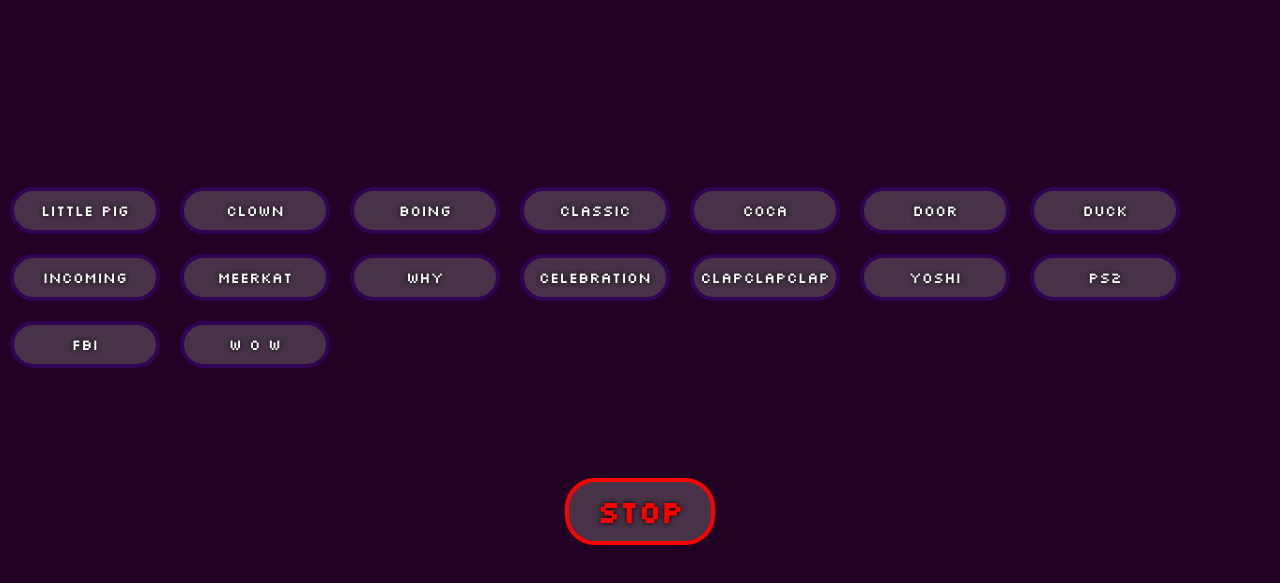
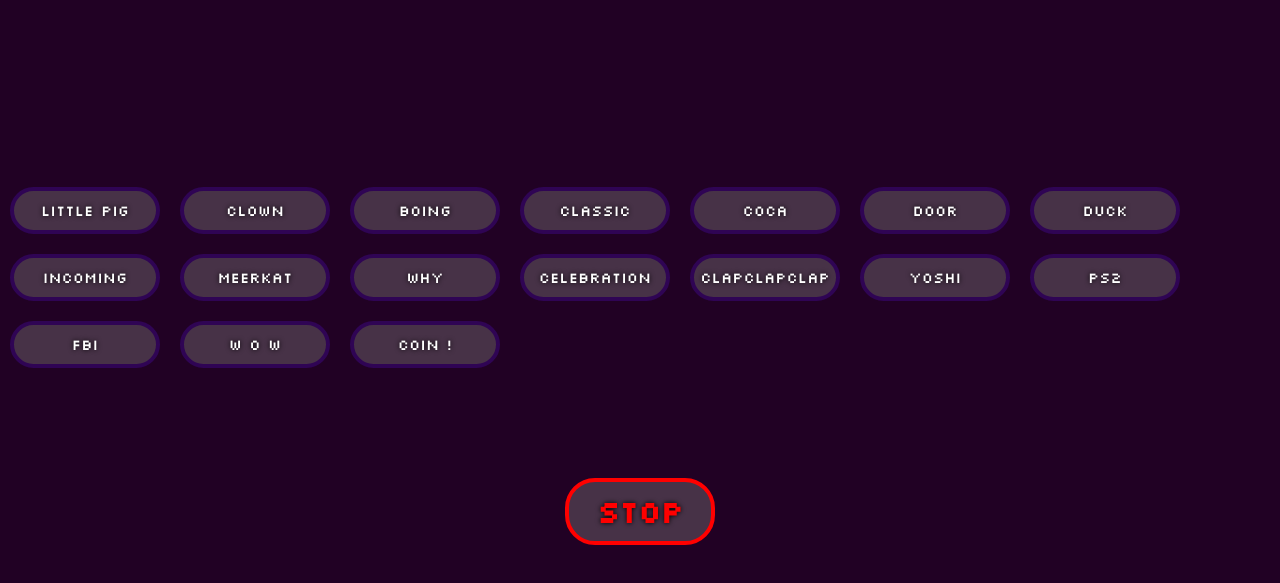
Before and after one commit to DenisDMU/soundfunny, a plain HTML site: page index.html in a window 1280 px wide. Shown: the part 121-704 px from the top of the page. Drawn offline with Linux system fonts and the light colour scheme.

Commit message:
addMario

```diff
--- a/index.html
+++ b/index.html
@@ -28,7 +28,7 @@
     <audio src="audio-src/PS2.mp3" id="PS2"></audio>
     <audio src="audio-src/FBI.mp3" id="FBI"></audio>
     <audio src="audio-src/weeb.mp3" id="W o W"></audio>
-    <audio src=""></audio>
+    <audio src="audio-src/Coin.mp3" id="Coin !"></audio>
     <audio src=""></audio>
     <audio src=""></audio>
     <audio src=""></audio>
--- a/sound.js
+++ b/sound.js
@@ -1,6 +1,6 @@
 const audio = ['Little Pig','clown','boing','classic','coca','door','duck',
 'incoming','meerkat','why','celebration','clapclapclap',
-'yoshi','PS2','FBI','W o W'];
+'yoshi','PS2','FBI','W o W','Coin !'];
 
 audio.forEach((audio)=>{
     const btn = document.createElement('button');
```
Also changed, not shown: 1 other file.
